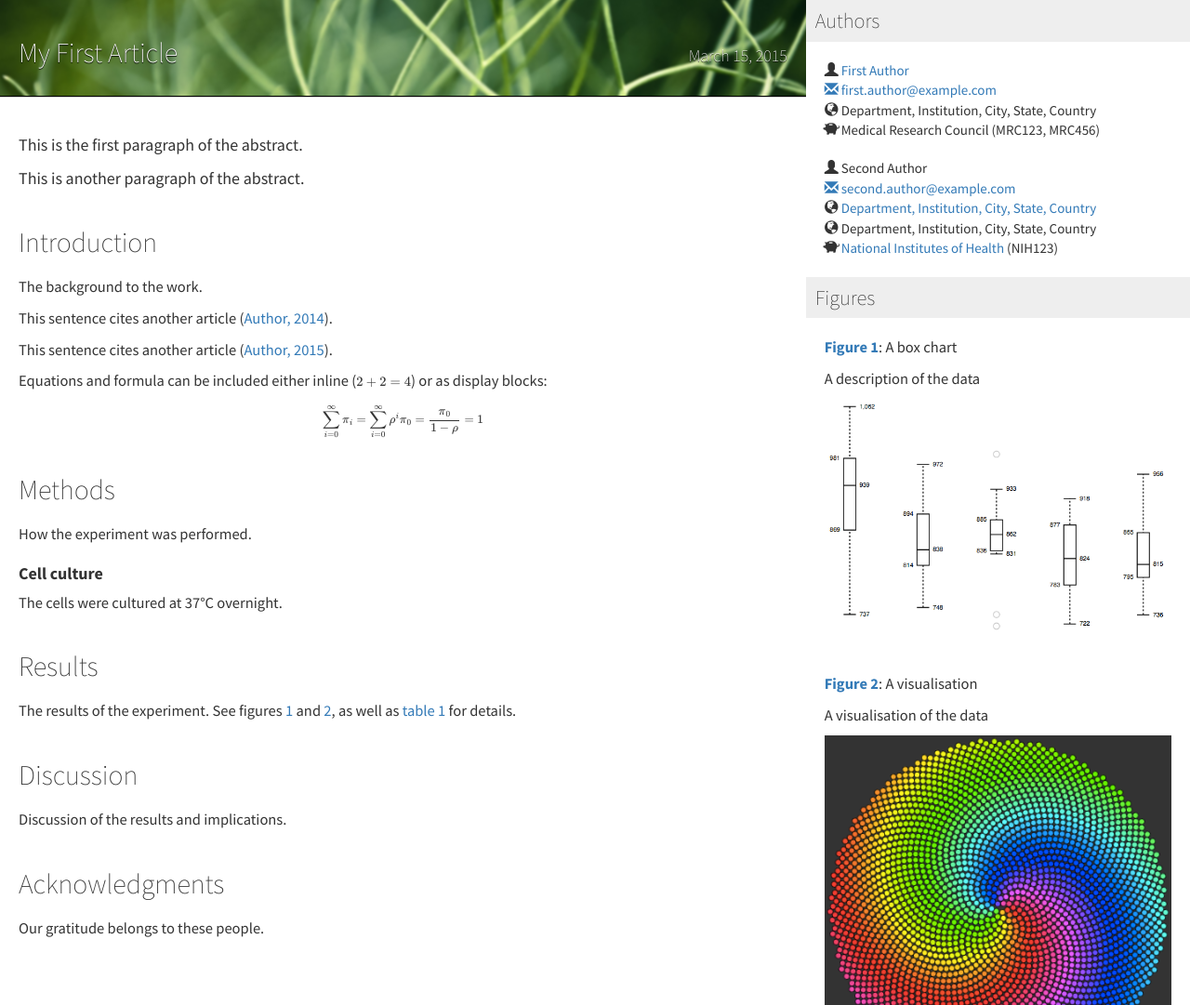
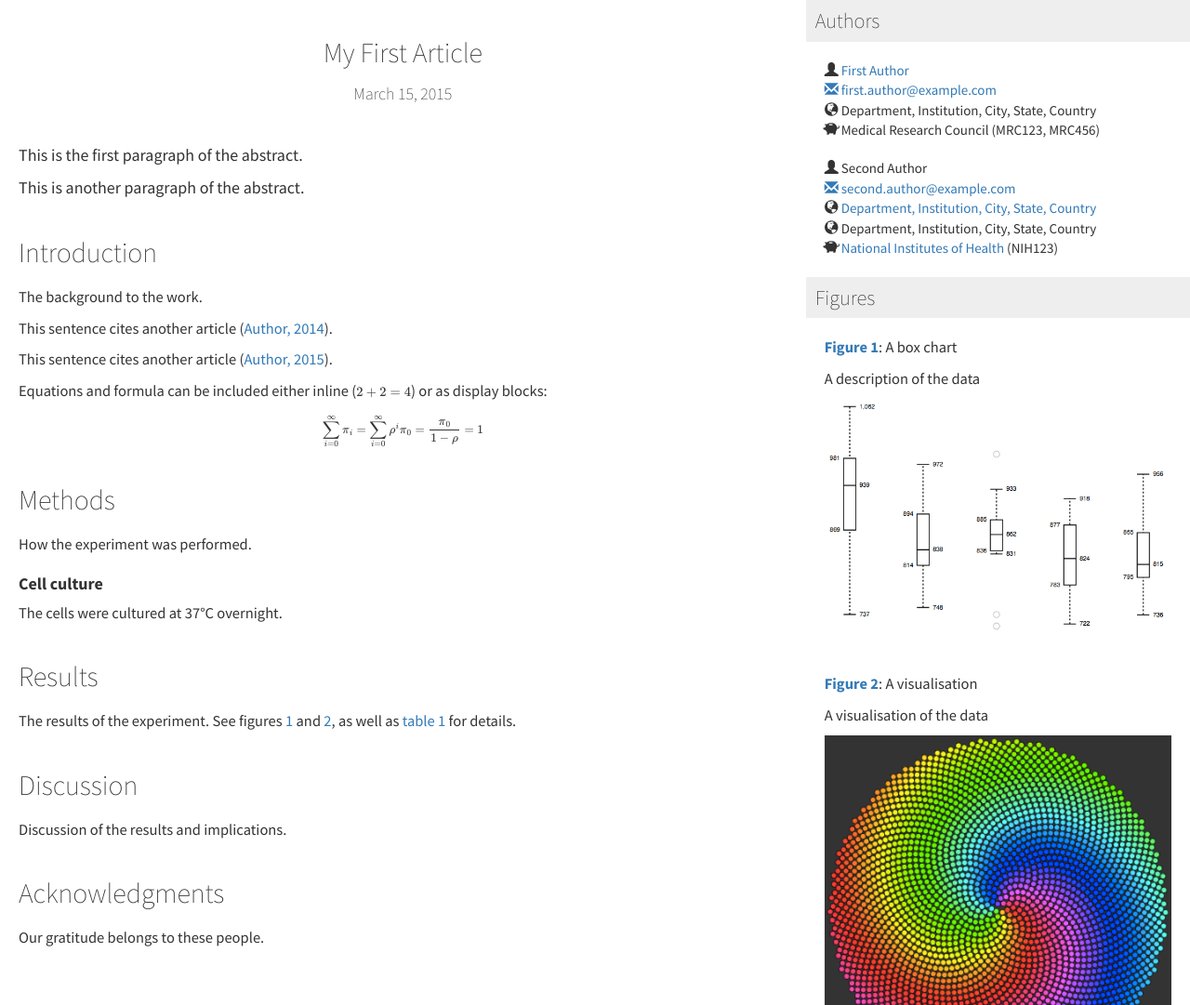
Before and after one commit to PeerJ/paper-now, a Jekyll site: the page built from index.md, in a window 1280 px wide. Shown: the whole page at 93% size. Built offline with Jekyll 4.4.1, drawn with Linux system fonts in a browser that asks for light colours; nearby versions of some CDN libraries; formulas are drawn with MathJax 3; a script that is not in the unit is left out.

Commit message:
Remove the header background from the default article

```diff
--- a/index.md
+++ b/index.md
@@ -1,4 +1,4 @@
 ---
 layout: article
-header: data/header.jpg # source: https://www.flickr.com/photos/bburt33/7864860386/
+#header: data/header.jpg # source: https://www.flickr.com/photos/bburt33/7864860386/
 ---
```
